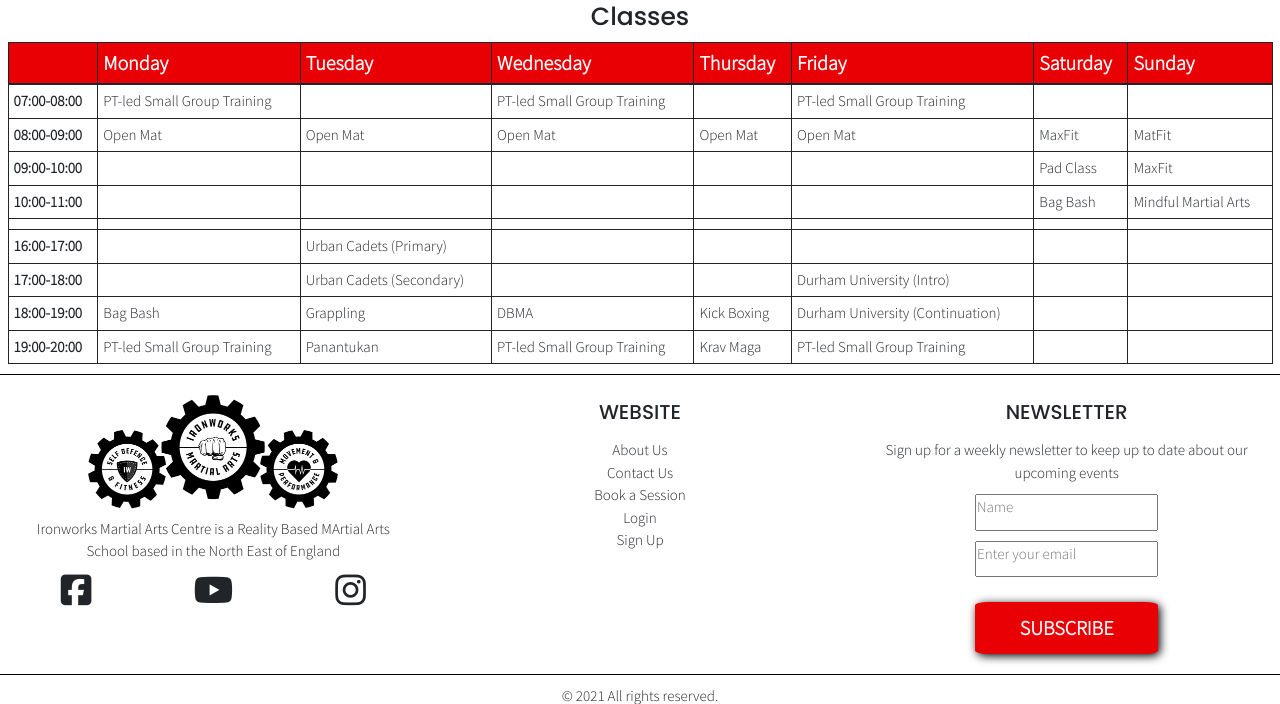
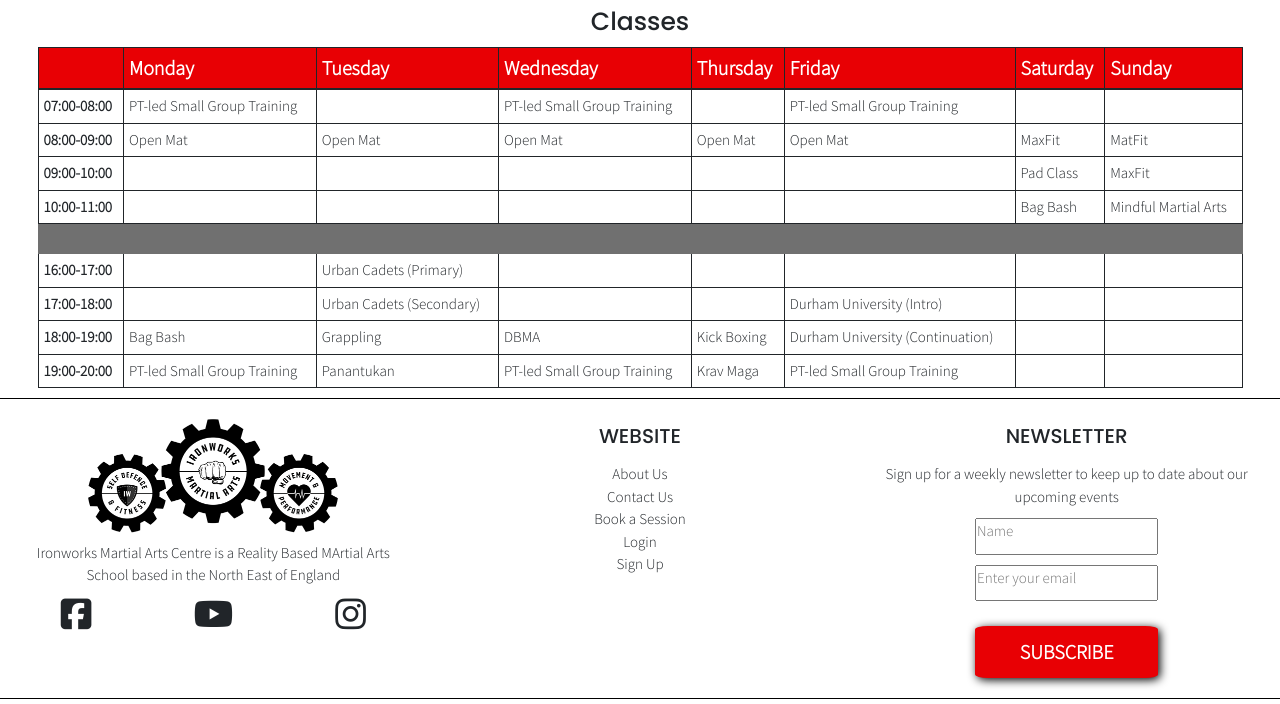
Before and after one commit to charliewatson1504/CI-PP4-Booking-System, a Django app: page /classes in a window 1280 px wide. Shown: the part 184-888 px from the top of the page. Run offline with Django 3.2, Linux system fonts and the light colour scheme; some libraries are stand-ins or nearby versions.

Commit message:
feat: style blank row in classes table

```diff
--- a/home/static/home/css/home.css
+++ b/home/static/home/css/home.css
@@ -54,3 +54,13 @@
 .table tbody tr th {
     font-size: 1.5rem;
 }
+
+.blank-row {
+    background-color: #707070;
+    border-color: #707070;
+    height: 3rem;
+}
+
+#classes-table {
+    margin: 0.5rem 3rem;
+}
--- a/home/templates/home/classes.html
+++ b/home/templates/home/classes.html
@@ -6,7 +6,7 @@
 {% endblock %}
 
 {% block content %}
-<section id="classes-page">
+<section id="classes-table">
     <h1 class="text-align-center">Classes</h1>
     <div class="container-fluid">
         <table class="table table-responsive table-bordered border-dark">
@@ -63,7 +63,7 @@
                 <td>Bag Bash</td>
                 <td>Mindful Martial Arts</td>
               </tr>
-              <tr>
+              <tr class=" blank-row">
                 <th scope="row"></th>
                 <td></td>
                 <td></td>
```
